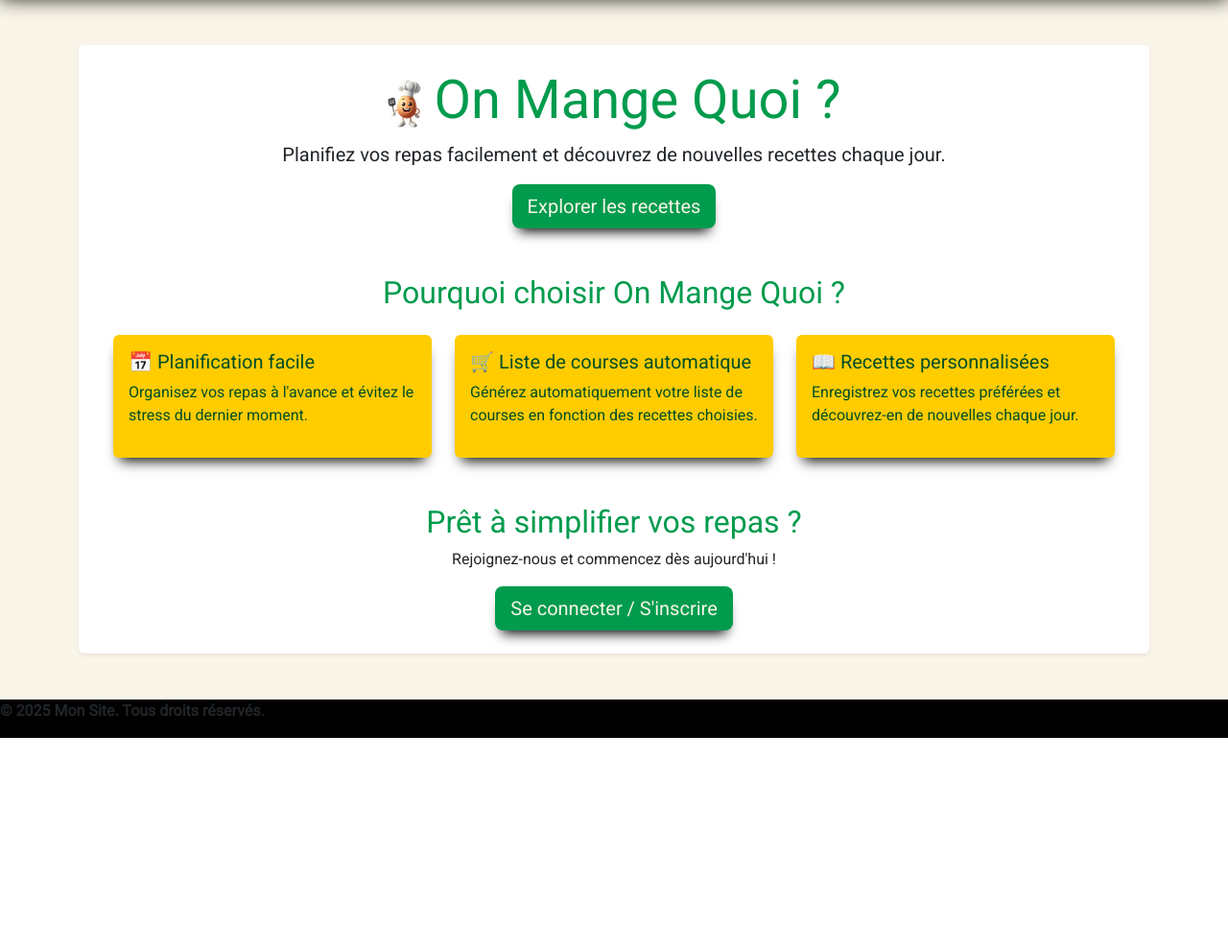
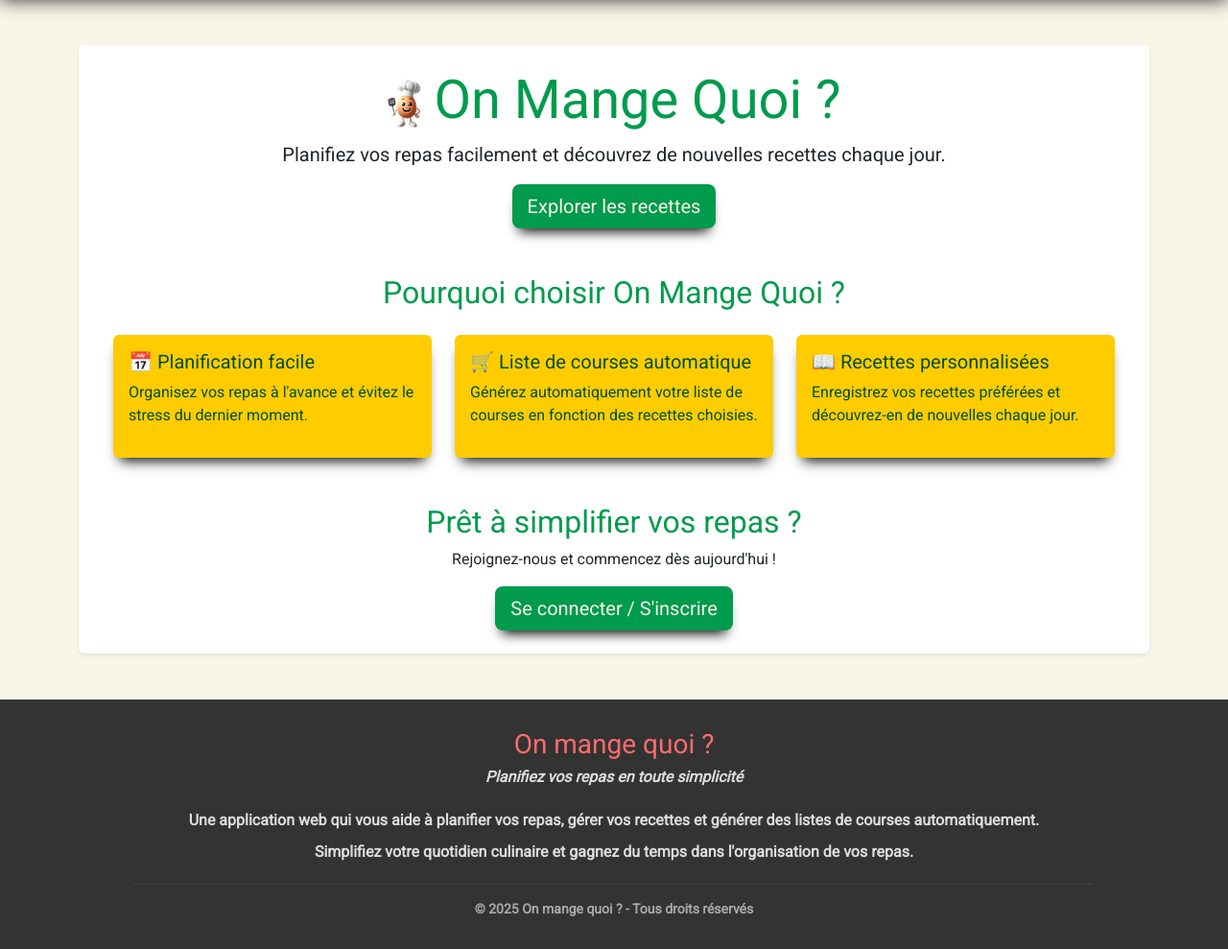
Before and after one commit to Seb-Prod/onMangeQuoi, a PHP site: page / in a window 1280 px wide. Shown: the part 51-1040 px from the top of the page at 96% size. Before the commit the page ends 820 px from the top, so only its background shows below. Run offline with PHP 8.4, Linux system fonts and the light colour scheme.

Commit message:
ajout du footer

```diff
--- a/css/about.css
+++ b/css/about.css
@@ -5,7 +5,7 @@
 }
 
 p{
-    color:var(--couleurTexte) !important;
+    /* color:var(--couleurTexte) !important; */
 }
 
 .myCard{
--- /dev/null
+++ b/css/footer.css
@@ -0,0 +1,65 @@
+footer {
+    background: black;
+    margin-top: auto;
+    font-weight: bold;
+}
+
+.site-footer {
+    background-color: #333;
+    color: #fff;
+    padding: 30px 0 15px;
+    font-family: 'Arial', sans-serif;
+    text-align: center;
+}
+
+.footer-container {
+    max-width: 1000px;
+    margin: 0 auto;
+    padding: 0 20px;
+}
+
+.logo-section h2 {
+    color: #ff6b6b;
+    margin-bottom: 5px;
+    font-size: 28px;
+}
+
+.logo-section p {
+    color: #ddd;
+    font-style: italic;
+    margin-bottom: 20px;
+}
+
+.footer-info {
+    margin: 20px 0;
+}
+
+.footer-info p {
+    color: #ddd;
+    line-height: 1.6;
+    margin: 8px 0;
+}
+
+.footer-bottom {
+    border-top: 1px solid #444;
+    padding-top: 15px;
+    margin-top: 20px;
+    max-width: 1000px;
+    margin-left: auto;
+    margin-right: auto;
+}
+
+.footer-bottom p {
+    color: #aaa;
+    font-size: 14px;
+}
+
+@media (max-width: 768px) {
+    .site-footer {
+        padding: 20px 0 10px;
+    }
+
+    .logo-section h2 {
+        font-size: 24px;
+    }
+}
--- a/css/style.css
+++ b/css/style.css
@@ -86,12 +86,3 @@ main {
     line-height: 1.4;
     word-wrap: break-word;
 }
-
-
-
-
-footer {
-    background: black;
-    margin-top: auto;
-    font-weight: bold;
-}
--- a/includes/footer.php
+++ b/includes/footer.php
@@ -1,6 +1,21 @@
-    <footer>
-        <p>&copy; 2025 Mon Site. Tous droits réservés.</p>
-    </footer>
-    <script src="https://cdn.jsdelivr.net/npm/bootstrap@5.3.3/dist/js/bootstrap.bundle.min.js" integrity="sha384-YvpcrYf0tY3lHB60NNkmXc5s9fDVZLESaAA55NDzOxhy9GkcIdslK1eN7N6jIeHz" crossorigin="anonymous"></script>
+<footer class="site-footer">
+    <div class="footer-container">
+        <div class="logo-section">
+            <h2>On mange quoi ?</h2>
+            <p>Planifiez vos repas en toute simplicité</p>
+        </div>
+
+        <div class="footer-info">
+            <p>Une application web qui vous aide à planifier vos repas, gérer vos recettes et générer des listes de courses automatiquement.</p>
+            <p>Simplifiez votre quotidien culinaire et gagnez du temps dans l'organisation de vos repas.</p>
+        </div>
+    </div>
+
+    <div class="footer-bottom">
+        <p>&copy; <?php echo date('Y'); ?> On mange quoi ? - Tous droits réservés</p>
+    </div>
+</footer>
+<script src="https://cdn.jsdelivr.net/npm/bootstrap@5.3.3/dist/js/bootstrap.bundle.min.js" integrity="sha384-YvpcrYf0tY3lHB60NNkmXc5s9fDVZLESaAA55NDzOxhy9GkcIdslK1eN7N6jIeHz" crossorigin="anonymous"></script>
 </body>
+
 </html>
--- a/includes/header.php
+++ b/includes/header.php
@@ -9,6 +9,7 @@
     <link rel="apple-touch-icon" href="img/logo.png">
     <link rel="stylesheet" href="css/style.css">
     <link rel="stylesheet" href="css/header.css">
+    <link rel="stylesheet" href="css/footer.css">
     <link href="https://cdn.jsdelivr.net/npm/bootstrap@5.3.3/dist/css/bootstrap.min.css" rel="stylesheet" integrity="sha384-QWTKZyjpPEjISv5WaRU9OFeRpok6YctnYmDr5pNlyT2bRjXh0JMhjY6hW+ALEwIH" crossorigin="anonymous">
     <link href="https://cdnjs.cloudflare.com/ajax/libs/font-awesome/6.5.1/css/all.min.css" rel="stylesheet">
     <?php if (isset($styles)) : ?>
```
Also changed, not shown: README.md.
